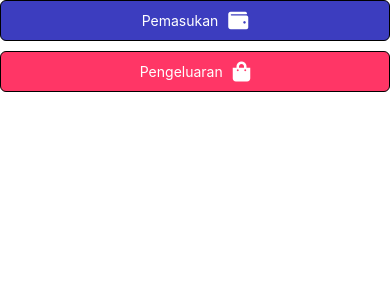
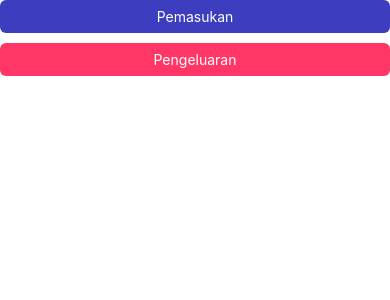
Before and after one commit to adone182/finance-tracker-app, a React Native app: screen / in a window 390 px wide. Shown: the top 300 px of the page. Built offline with nearby package versions, Linux system fonts and the light colour scheme.

Commit message:
refactor(component-dan-reducers-button): refactor code in component button and reducers button

```diff
--- a/src/components/atoms/Button/index.jsx
+++ b/src/components/atoms/Button/index.jsx
@@ -1,32 +1,14 @@
-import React from 'react';
 import {TouchableOpacity, Text} from 'react-native';
-import FontAwesome from 'react-native-vector-icons/FontAwesome';
-import FontAwesome5 from 'react-native-vector-icons/FontAwesome5';
-import Feather from 'react-native-vector-icons/Feather';
 import {styles} from './style';
+import {Icon} from '../Icon';
 
-export const Button = ({
-  title = '',
-  bgColor,
-  onPress,
-  typeIcon = 'Feather',
-  iconName = 'plus-circle',
-  colorIcon = 'white',
-  sizeIcon = 20,
-}) => {
+export const Button = ({title = '', bgColor, onPress, icon = null}) => {
   return (
     <TouchableOpacity
-      style={[
-        styles.button,
-        {backgroundColor: bgColor, borderWidth: 1, borderColor: 'black'},
-      ]}
+      style={[styles.button, {backgroundColor: bgColor}]}
       onPress={onPress}>
       <Text style={styles.buttonText}>{title}</Text>
-      {typeIcon === 'Feather' ? (
-        <Feather name={iconName} size={sizeIcon} color={colorIcon} />
-      ) : (
-        <FontAwesome5 name={iconName} size={sizeIcon} color={colorIcon} />
-      )}
+      {icon && <Icon {...icon} />}
     </TouchableOpacity>
   );
 };
--- a/src/stores/index.js
+++ b/src/stores/index.js
@@ -1,8 +1,10 @@
 import {combineReducers} from 'redux';
 import buttonReducer from './reducers/ButtonReducer';
+import iconReducer from './reducers/IconReducer';
 
 const rootReducer = combineReducers({
   buttons: buttonReducer,
+  icons: iconReducer,
 });
 
 export default rootReducer;
--- a/src/stores/reducers/ButtonReducer/index.js
+++ b/src/stores/reducers/ButtonReducer/index.js
@@ -6,29 +6,25 @@ const initialState = {
       id: 'pemasukan',
       title: 'Pemasukan',
       bgColor: '#3c3dbf',
-      iconName: 'wallet',
-      typeIcon: 'FontAwesome5',
+      iconId: 'wallet',
     },
     {
       id: 'pengeluaran',
       title: 'Pengeluaran',
       bgColor: '#ff3666',
-      iconName: 'shopping-bag',
-      typeIcon: 'FontAwesome5',
+      iconId: 'shopping-bag',
     },
     {
       id: 'edit',
       title: 'Edit',
       bgColor: '#34c759',
-      iconName: 'edit',
-      typeIcon: 'Feather',
+      iconId: 'edit',
     },
     {
       id: 'hapus',
       title: 'Hapus',
       bgColor: '#34c759',
-      iconName: 'x',
-      typeIcon: 'Feather',
+      iconId: 'x',
     },
   ],
 };
```
